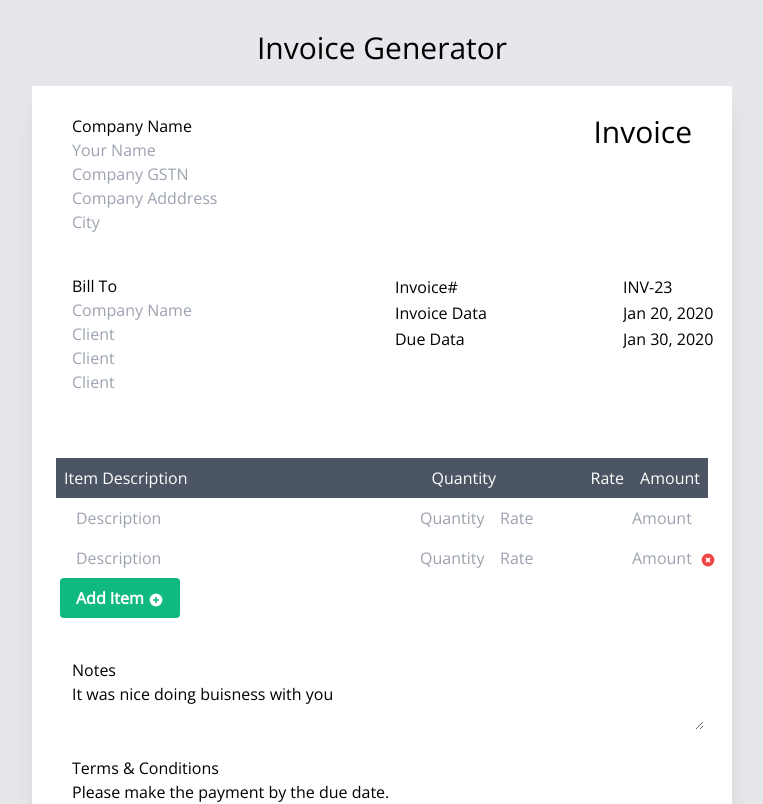
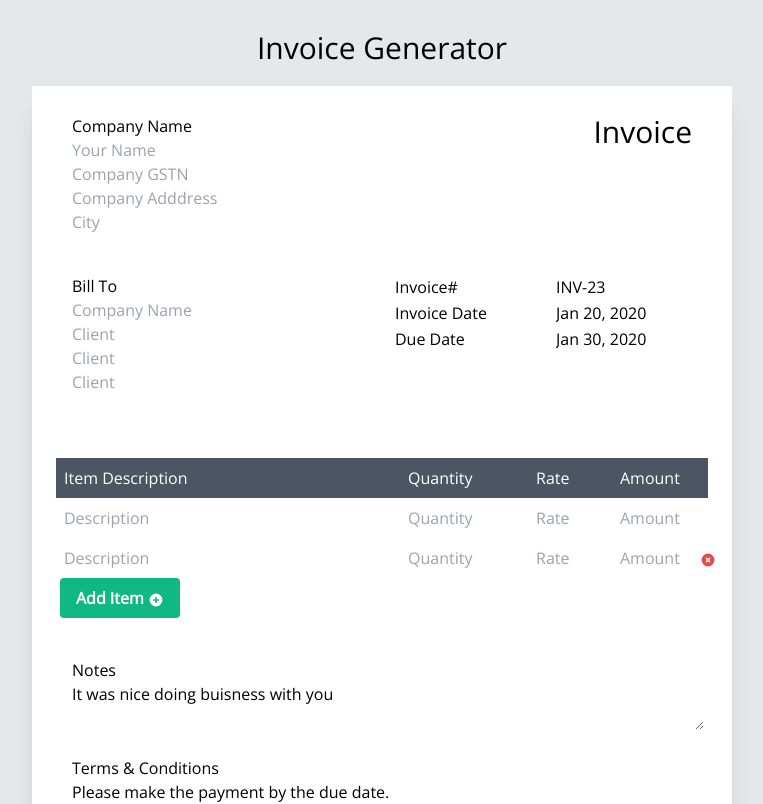
Before and after one commit to karthikraja34/ekmo, a React (Create React App) app: page / in a window 1280 px wide. Shown: the top 804 px of the page, without its empty margins (258-1021 px from the left). Built offline with nearby package versions, Linux system fonts and the light colour scheme.

Commit message:
Overlap fix in input components

```diff
--- a/src/templates/default/data.json
+++ b/src/templates/default/data.json
@@ -55,32 +55,32 @@
     "value": ""
   },
   "invoice_number_label": {
-    "input": "<input type='text' name='invoice_number_label' class='px-3 focus:outline-none focus:ring bg-transparent focus:border-blue-900 placeholder-gray-800' placeholder='Invoice Number' value='{{{value}}}'>",
+    "input": "<input type='text' name='invoice_number_label' class='px-3 w-full focus:outline-none focus:ring bg-transparent focus:border-blue-900 placeholder-gray-800' placeholder='Invoice Number' value='{{{value}}}'>",
     "output": "<span>{{{value}}}</span>",
     "value": "Invoice#"
   },
   "invoice_number": {
-    "input": "<input type='text' name='invoice_number' class='px-3 focus:outline-none focus:ring bg-transparent focus:border-blue-900 ' placeholder='Invoice Number' value='{{{value}}}'>",
+    "input": "<input type='text' name='invoice_number' class='px-3 w-full focus:outline-none focus:ring bg-transparent focus:border-blue-900 ' placeholder='Invoice Number' value='{{{value}}}'>",
     "output": "<span>{{{value}}}</span>",
     "value": "INV-23"
   },
   "invoice_date_label": {
-    "input": "<input type='text' name='invoice_date_label' class='px-3 focus:outline-none focus:ring bg-transparent focus:border-blue-900 placeholder-gray-800' placeholder='Invoice Date' value='{{{value}}}'>",
+    "input": "<input type='text' name='invoice_date_label' class='px-3 w-full focus:outline-none focus:ring bg-transparent focus:border-blue-900 placeholder-gray-800' placeholder='Invoice Date' value='{{{value}}}'>",
     "output": "<span>{{{value}}}</span>",
-    "value": "Invoice Data"
+    "value": "Invoice Date"
   },
   "invoice_date": {
-    "input": "<input type='text' name='invoice_date' class='px-3 focus:outline-none focus:ring bg-transparent focus:border-blue-900 ' placeholder='Invoice Date' value='{{{value}}}'>",
+    "input": "<input type='text' name='invoice_date' class='px-3 w-full focus:outline-none focus:ring bg-transparent focus:border-blue-900 ' placeholder='Invoice Date' value='{{{value}}}'>",
     "output": "<span>{{{value}}}</span>",
     "value": "Jan 20, 2020"
   },
   "due_date_label": {
-    "input": "<input type='text' name='due_date_label' class='px-3 focus:outline-none focus:ring bg-transparent focus:border-blue-900 placeholder-gray-800' placeholder='Due Date' value='{{{value}}}'>",
+    "input": "<input type='text' name='due_date_label' class='px-3 w-full focus:outline-none focus:ring bg-transparent focus:border-blue-900 placeholder-gray-800' placeholder='Due Date' value='{{{value}}}'>",
     "output": "<span>{{{value}}}</span>",
-    "value": "Due Data"
+    "value": "Due Date"
   },
   "due_date": {
-    "input": "<input type='text' name='due_date' class='px-3 focus:outline-none focus:ring bg-transparent focus:border-blue-900 ' placeholder='Due Date' value='{{{value}}}'>",
+    "input": "<input type='text' name='due_date' class='px-3 w-full focus:outline-none focus:ring bg-transparent focus:border-blue-900 ' placeholder='Due Date' value='{{{value}}}'>",
     "output": "<span>{{{value}}}</span>",
     "value": "Jan 30, 2020"
   },
@@ -107,44 +107,44 @@
   "repeater": [
     {
       "description": {
-        "input": "<input data-type='repeater' data-index={{index}} name='description' class='px-3 focus:outline-none focus:ring bg-transparent focus:border-blue-900 ' placeholder='Description' value='{{{value}}}'>",
+        "input": "<input data-type='repeater' data-index={{index}} name='description' class='w-full focus:outline-none focus:ring bg-transparent focus:border-blue-900 ' placeholder='Description' value='{{{value}}}'>",
         "output": "<span>{{{value}}}</span>",
         "value": ""
       },
       "quantity": {
-        "input": "<input data-type='repeater' data-index={{index}} name='quantity' class='px-3 focus:outline-none focus:ring bg-transparent focus:border-blue-900 ' placeholder='Quantity' value='{{{value}}}'>",
+        "input": "<input data-type='repeater' data-index={{index}} name='quantity' class='w-full focus:outline-none focus:ring bg-transparent focus:border-blue-900 ' placeholder='Quantity' value='{{{value}}}'>",
         "output": "<span>{{{value}}}</span>",
         "value": ""
       },
       "rate": {
-        "input": "<input data-type='repeater' data-index={{index}} name='rate' class='px-3 focus:outline-none focus:ring bg-transparent focus:border-blue-900 ' placeholder='Rate' value='{{{value}}}'>",
+        "input": "<input data-type='repeater' data-index={{index}} name='rate' class='w-full focus:outline-none focus:ring bg-transparent focus:border-blue-900 ' placeholder='Rate' value='{{{value}}}'>",
         "output": "<span>{{{value}}}</span>",
         "value": ""
       },
       "amount": {
-        "input": "<input data-type='repeater' data-index={{index}} name='amount' class='px-3 focus:outline-none focus:ring bg-transparent focus:border-blue-900 ' placeholder='Amount' value='{{{value}}}'>",
+        "input": "<input data-type='repeater' data-index={{index}} name='amount' class='w-full focus:outline-none focus:ring bg-transparent focus:border-blue-900 ' placeholder='Amount' value='{{{value}}}'>",
         "output": "<span>{{{value}}}</span>",
         "value": ""
       }
     },
         {
       "description": {
-        "input": "<input data-type='repeater' data-index={{index}} name='description' class='px-3 focus:outline-none focus:ring bg-transparent focus:border-blue-900 ' placeholder='Description' value='{{{value}}}'>",
+        "input": "<input data-type='repeater' data-index={{index}} name='description' class='w-full focus:outline-none focus:ring bg-transparent focus:border-blue-900 ' placeholder='Description' value='{{{value}}}'>",
         "output": "<span>{{{value}}}</span>",
         "value": ""
       },
       "quantity": {
-        "input": "<input data-type='repeater' data-index={{index}} name='quantity' class='px-3 focus:outline-none focus:ring bg-transparent focus:border-blue-900 ' placeholder='Quantity' value='{{{value}}}'>",
+        "input": "<input data-type='repeater' data-index={{index}} name='quantity' class='w-full focus:outline-none focus:ring bg-transparent focus:border-blue-900 ' placeholder='Quantity' value='{{{value}}}'>",
         "output": "<span>{{{value}}}</span>",
         "value": ""
       },
       "rate": {
-        "input": "<input data-type='repeater' data-index={{index}} name='rate' class='px-3 focus:outline-none focus:ring bg-transparent focus:border-blue-900 ' placeholder='Rate' value='{{{value}}}'>",
+        "input": "<input data-type='repeater' data-index={{index}} name='rate' class='w-full focus:outline-none focus:ring bg-transparent focus:border-blue-900 ' placeholder='Rate' value='{{{value}}}'>",
         "output": "<span>{{{value}}}</span>",
         "value": ""
       },
       "amount": {
-        "input": "<input data-type='repeater' data-index={{index}} name='amount' class='px-3 focus:outline-none focus:ring bg-transparent focus:border-blue-900 ' placeholder='Amount' value='{{{value}}}'>",
+        "input": "<input data-type='repeater' data-index={{index}} name='amount' class='w-full focus:outline-none focus:ring bg-transparent focus:border-blue-900 ' placeholder='Amount' value='{{{value}}}'>",
         "output": "<span>{{{value}}}</span>",
         "value": ""
       }
--- a/src/templates/default/template.jsx
+++ b/src/templates/default/template.jsx
@@ -22,21 +22,23 @@ var template = `
       {{{client_city}}} <br/>
     </div>
     <div class="w-2/4">
-      <table class="w-full"><tr><td>{{{invoice_number_label}}}</td><td>{{{invoice_number}}}</td></tr><tr><td>{{{invoice_date_label}}}</td><td>{{{invoice_date}}}</td></tr><tr><td>{{{due_date_label}}}</td><td>{{{due_date}}}</td></tr></table>
+      <table class="w-full table-fixed" ><tr><td>{{{invoice_number_label}}}</td></div><td>{{{invoice_number}}}</td></tr><tr><td>{{{invoice_date_label}}}</td><td>{{{invoice_date}}}</td></tr><tr><td>{{{due_date_label}}}</td><td>{{{due_date}}}</td></tr></table>
     </div>
   </div>
   <div class="flex items-start py-2 -mx-1 mt-10 bg-gray-600 text-white">
     <div class="flex-1 px-2">
       Item Description
     </div>
-    <div class="w-20 px-1 text-right">
+    <div class="w-32 px-1 text-left">
       Quantity
     </div>
-    <div class="w-32 px-1 text-right">
+    <div class="w-20 px-1 text-left">
       Rate
     </div>
-    <div class="w-20 px-2 text-right">
+    <div class="w-20 px-2 text-left">
       Amount
+    </div>
+    <div class="w-1 px-2">
     </div>
   </div>
   {{#each repeater}}
@@ -44,13 +46,13 @@ var template = `
       <div class="flex-1 px-2">
         {{{this.description}}}
       </div>
-      <div class="w-20 px-1 text-right">
+      <div class="w-32 px-1 text-left">
         {{{this.quantity}}}
       </div>
-      <div class="w-32 px-1 text-right">
+      <div class="w-20 px-1 text-left">
         {{{this.rate}}}
       </div>
-      <div class="w-20 px-2 text-right">
+      <div class="w-20 px-2 text-left">
         {{{this.amount}}}
       </div>
       <div class="w-1 px-2">
@@ -69,7 +71,7 @@ var template = `
   {{#unless previewMode}}
   <div>
   <button name="add-item" class="bg-green-500 hover:bg-green-700 text-white font-bold py-2 px-4 rounded">Add Item
-    <svg class="w-4 h-4 inline object-top" xmlns="http://www.w3.org/2000/svg" viewBox="0 0 20 20" fill="currentColor">
+    <svg class="w-4 h-4 inline object-top pointer-events-none" xmlns="http://www.w3.org/2000/svg" viewBox="0 0 20 20" fill="currentColor">
     <path fill-rule="evenodd" d="M10 18a8 8 0 100-16 8 8 0 000 16zm1-11a1 1 0 10-2 0v2H7a1 1 0 100 2h2v2a1 1 0 102 0v-2h2a1 1 0 100-2h-2V7z" clip-rule="evenodd" />
     </svg>
   </button>
```
